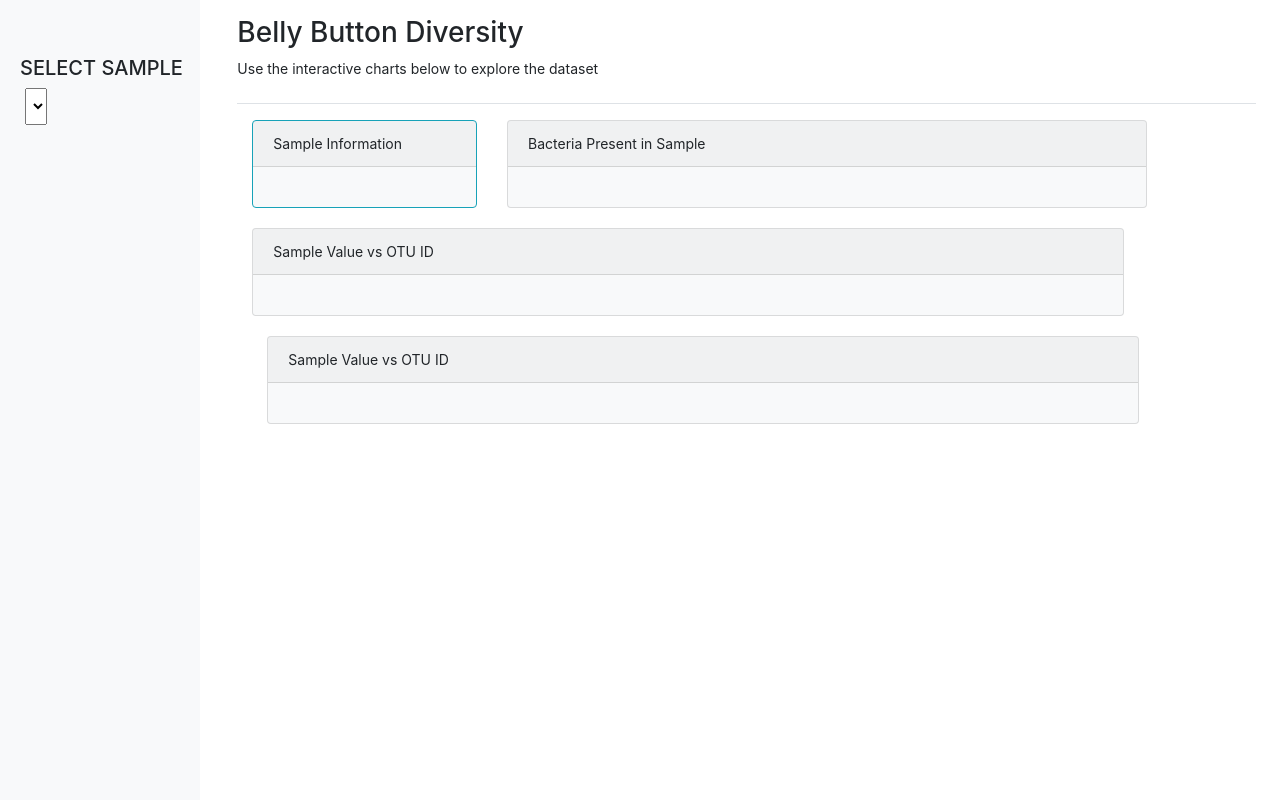
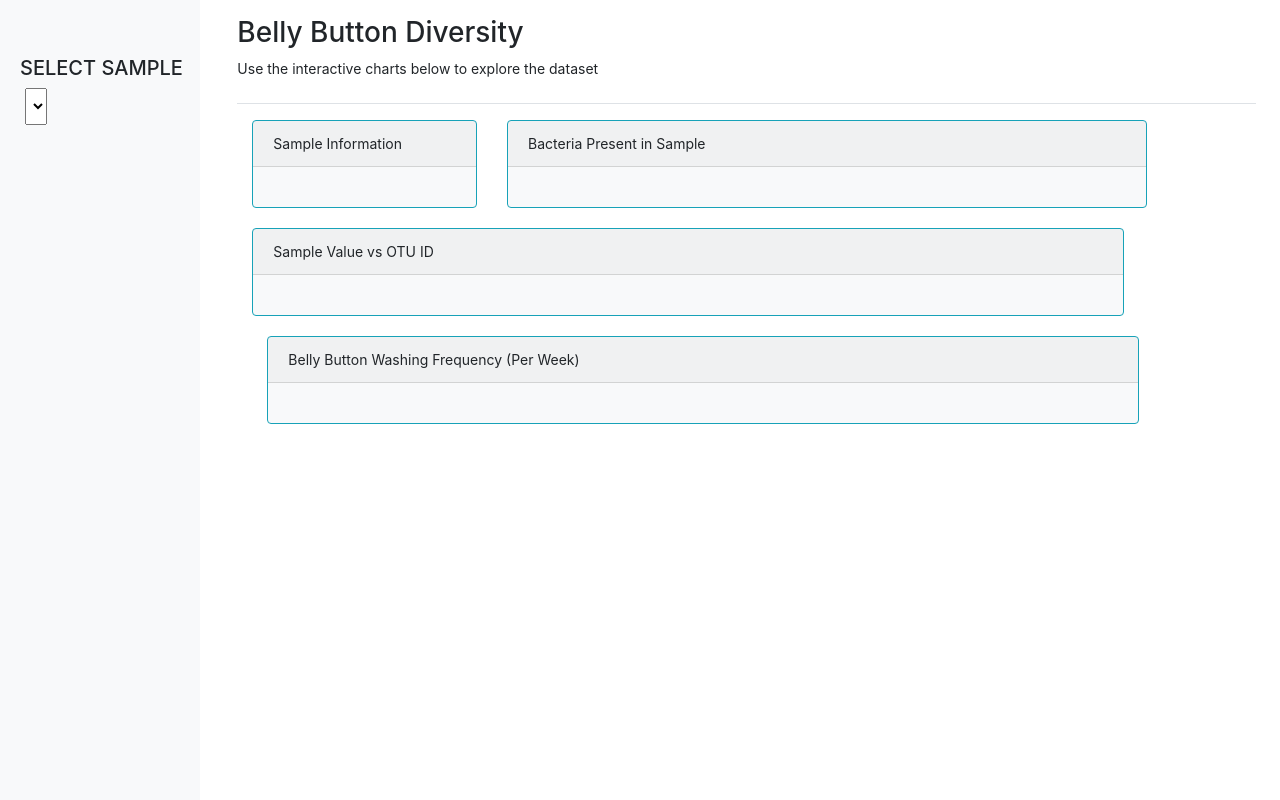
Before and after one commit to emilynassi/belly-button-biodiversity, a Flask app: page / in a window 1280 px wide. Run offline with Flask 2, Linux system fonts and the light colour scheme; lists and menus that the app fills with data are empty; parts of the project's set-up code (start-up, migrations or seed data) failed here and were passed over; some libraries are stand-ins or nearby versions.

Commit message:
Gauge Chart updated

```diff
--- a/static/index.js
+++ b/static/index.js
@@ -68,14 +68,61 @@ function init(sample) {
 				otuDescription.push(otuResponse[otuId[i]])
 			}
 
+			//set up data for pie chart
+			var pieData = [{
+				values: sampleValues,
+				labels: otuId,
+				hovertext: otuDescription,
+				type: 'pie',
+			}];
+			//set up layout
+			var pieLayout = {
+				height: 600,
+				width: 600,
+			};
+			// plot pie chart
+			Plotly.newPlot("pie", pieData, pieLayout);
+
+			//set up data for bubble plot
+			var bubbleData = [{
+				x: xaxis,
+				y: yaxis,
+				mode: 'markers',
+				hovertext: otuDescription,
+				marker: {
+					colorscale: 'Earth',
+					color: samplesResponse[0]["otu_ids"],
+					size: samplesResponse[0]["sample_values"]
+				},
+				type: "scatter"
+
+			}];
+			//set layout
+			var bubbleLayout = {
+				showlegend: false,
+				height: 600,
+				width: 825,
+				hovermode: 'closest'
+
+			};
+			//plot bubble chart
+			Plotly.newPlot('bubble', bubbleData, bubbleLayout);
+
+		})
+	});
+};
+
+//Set up own gauge chart function and call at bottom to initalize
 //get data from wfreq route
+function updateGauge(sample) {
+	const sampleId = sample.split("_").pop();
 	Plotly.d3.json(`/wfreq/${sampleId}`, function (error, wfreqResponse) {
 
 	if (error) return console.warn(error);
 
 	console.log(wfreqResponse);
 
-				//set up layout for gauge chart
+	//set up layout for gauge chart and multiply by 20 for accurate position
 	var level = wfreqResponse * 20;
 
 	// Trig to calc meter point
@@ -138,8 +185,8 @@ function init(sample) {
 			}
 		}],
 		title: 'Wash Frequency ',
-					height: 1000,
-					width: 1000,
+		height: 600,
+		width: 825,
 		xaxis: {
 			zeroline: false,
 			showticklabels: false,
@@ -156,53 +203,10 @@ function init(sample) {
 
 	Plotly.newPlot("gauge", data, layout);
 
+});
+};
 
 
-			});
-
-			//set up data for pie chart
-			var pieData = [{
-				values: sampleValues,
-				labels: otuId,
-				hovertext: otuDescription,
-				type: 'pie',
-			}];
-			//set up layout
-			var pieLayout = {
-				height: 600,
-				width: 600,
-			};
-			// plot pie chart
-			Plotly.newPlot("pie", pieData, pieLayout);
-
-			//set up data for bubble plot
-			var bubbleData = [{
-				x: xaxis,
-				y: yaxis,
-				mode: 'markers',
-				hovertext: otuDescription,
-				marker: {
-					colorscale: 'Earth',
-					color: samplesResponse[0]["otu_ids"],
-					size: samplesResponse[0]["sample_values"]
-				},
-				type: "scatter"
-
-			}];
-			//set layout
-			var bubbleLayout = {
-				showlegend: false,
-				height: 600,
-				width: 825,
-				hovermode: 'closest'
-
-			};
-			//plot bubble chart
-			Plotly.newPlot('bubble', bubbleData, bubbleLayout);
-
-		})
-	});
-}
 //create functions to restyle plots when new sample is selected
 function updatePie(newSampleValues, newotuId, newSample) {
 	//update pie chart
@@ -284,10 +288,11 @@ function optionChanged(newSample) {
 
 				updatePie(newsampleValues, newotuId, newSample);
 				updateBubble(newX, newY, newSample);
-					updateGauge(wfreqResponse)
+				updateGauge(newSample)
 			})
 		})
 	})
 };
 init(initSample);
 dropDownEvent();
+updateGauge(initSample);
--- a/templates/index.html
+++ b/templates/index.html
@@ -49,7 +49,7 @@
                 <!-- Pie Chart Card -->
 
                 <div class="col-md-4" "col-offset-2">
-                    <div class="card bg-light" style="width: 40rem;">
+                    <div class="card bg-light border-info " style="width: 40rem;">
                         <div class="card-header">Bacteria Present in Sample</div>
                         <div class="card-body" id="pie"></div>
                     </div>
@@ -58,12 +58,12 @@
 
                 <!-- Bubble Chart Card -->
 
-            <div class="container" style="margin-top:20px; margin-bottom:20px;" >
+                <div class="container" style="margin-top:20px; margin-bottom:20px;">
 
                     <div class="row" "mt-8">
                         <div class="col-md-8" "col-offset-2">
 
-                            <div class="card bg-light" style="width: 54.5rem;">
+                            <div class="card bg-light border-info" style="width: 54.5rem;">
                                 <div class="card-header">Sample Value vs OTU ID</div>
                                 <div class="card-body" id="bubble"></div>
                             </div>
@@ -72,13 +72,13 @@
 
                     <!-- Gauge Card -->
 
-                    <div class="container" style="margin-top:20px; margin-bottom:20px;" >
+                    <div class="container" style="margin-top:20px; margin-bottom:20px;">
 
                         <div class="row" "mt-8">
                             <div class="col-md-8" "col-offset-2">
 
-                                <div class="card bg-light" style="width: 54.5rem;">
-                                    <div class="card-header">Sample Value vs OTU ID</div>
+                                <div class="card bg-light border-info" style="width: 54.5rem;">
+                                    <div class="card-header">Belly Button Washing Frequency (Per Week)</div>
                                     <div class="card-body" id="gauge"></div>
                                 </div>
                             </div>
```
Lines whose indentation alone changed are shown as unchanged.
